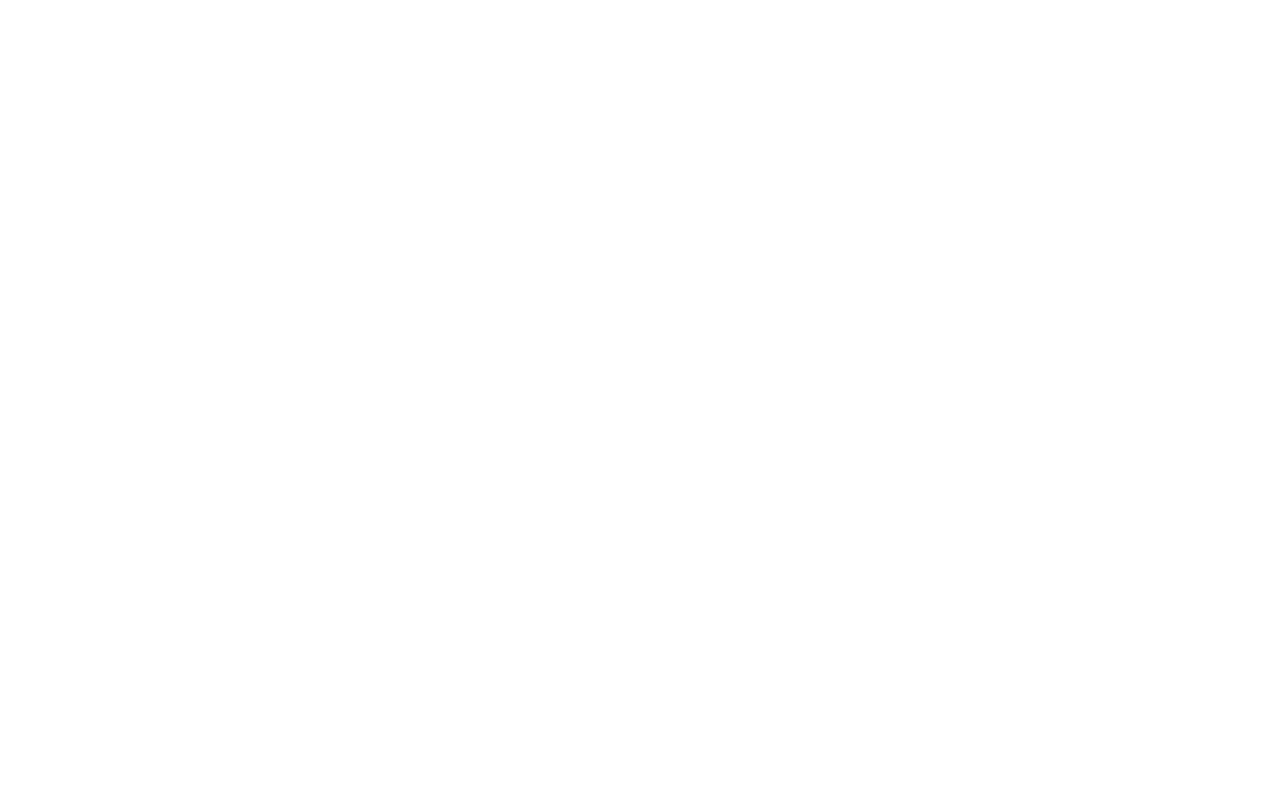
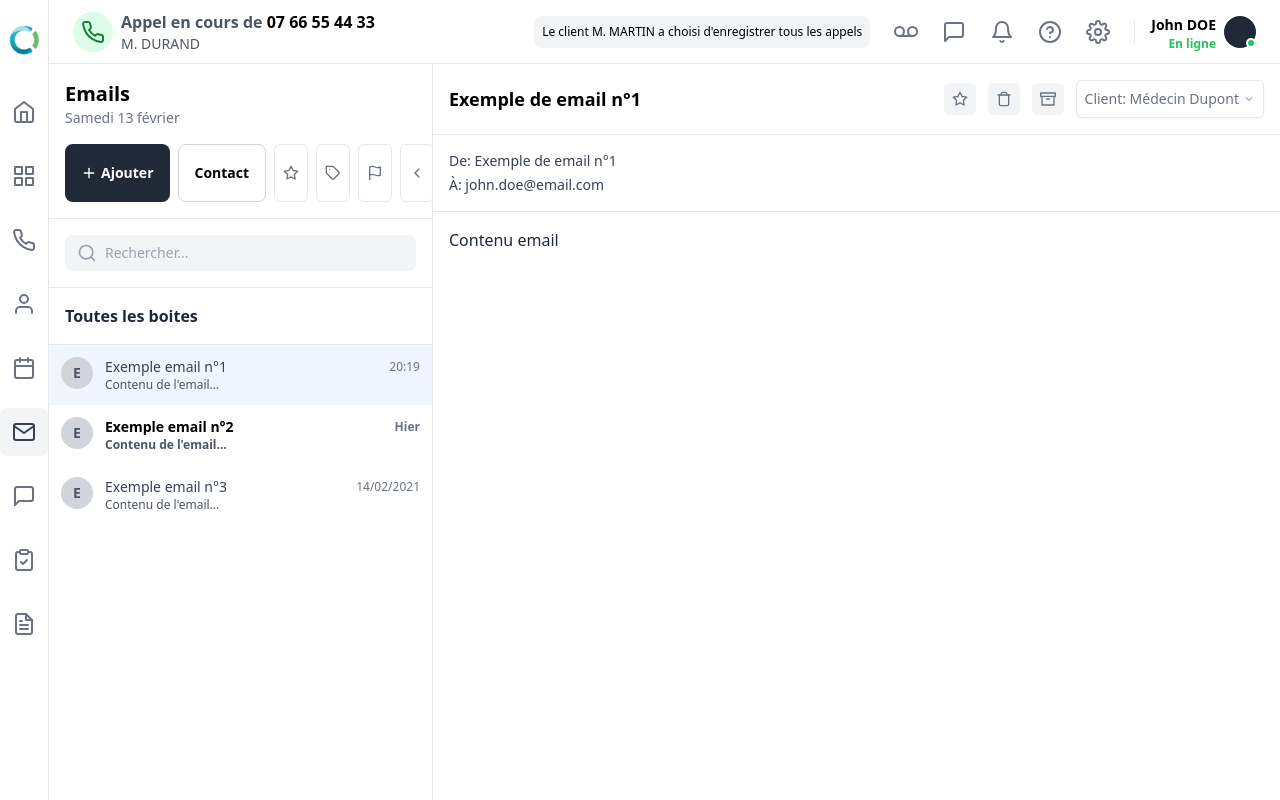
Before and after one commit to hyacinthe-waboe/Projet_Olympe, a React (Vite) app in the folder client/: page /emails in a window 1280 px wide. Before the commit this address had no page. Built offline with nearby package versions, Linux system fonts and the light colour scheme.

Commit message:
Rajout de la page Email !

```diff
--- a/client/src/App.jsx
+++ b/client/src/App.jsx
@@ -7,7 +7,8 @@ import MainLayout from "./components/layout/MainLayout.jsx";
 import HomePage from "./pages/HomePage.jsx";
 import CalendarPage from "./pages/CalendarPage.jsx";
 import MessagesPage from './pages/MessagesPage.jsx';
-import TasksPage from './pages/TasksPage.jsx'; // <-- 1. VÉRIFIEZ QUE L'IMPORT EST LÀ
+import TasksPage from './pages/TasksPage.jsx';
+import EmailsPage from './pages/EmailsPage.jsx'; // <-- NOUVEL IMPORT POUR EMAILS
 
 const Placeholder = ({ title }) => (
   <div className="p-10 text-2xl font-bold">{title}</div>
@@ -20,18 +21,17 @@ export default function App() {
       <Route element={<MainLayout />}>
         <Route path="/" element={<HomePage />} />
         <Route path="/calendar" element={<CalendarPage />} />
-        <Route path="/mail" element={<MessagesPage />} />
+
+        {/* --- ROUTES MISES À JOUR --- */}
+        <Route path="/emails" element={<EmailsPage />} />       {/* <-- LIÉ À L'ICÔNE ENVELOPPE */}
+        <Route path="/messages" element={<MessagesPage />} />   {/* <-- LIÉ À LA NOUVELLE ICÔNE CHAT */}
+        <Route path="/tasks" element={<TasksPage />} />
 
         {/* Liens restants du sidebar */}
         <Route path="/dashboard" element={<Placeholder title="Dashboard" />} />
         <Route path="/phone" element={<Placeholder title="Téléphone" />} />
         <Route path="/users" element={<Placeholder title="Utilisateurs" />} />
         <Route path="/files" element={<Placeholder title="Fichiers" />} />
-
-        {/* --- 2. CORRECTION PRINCIPALE ICI --- */}
-        {/* Assurez-vous que cette ligne utilise bien <TasksPage /> */}
-        <Route path="/tasks" element={<TasksPage />} />
-
       </Route>
     </Routes>
   );
--- a/client/src/components/layout/MainLayout.jsx
+++ b/client/src/components/layout/MainLayout.jsx
@@ -2,7 +2,7 @@
 
 import React from 'react';
 import { NavLink, Outlet } from 'react-router-dom';
-import logo from '../../assets/logo.png'; // <-- CHEMIN CORRIGÉ ICI
+import logo from '../../assets/logo.png';
 
 // --- TOUTES LES ICÔNES (pour le layout) ---
 const HomeIcon = () => (
@@ -17,7 +17,7 @@ const UserIcon = () => (
 const CalendarIcon = () => (
     <svg xmlns="http://www.w3.org/2000/svg" width="24" height="24" viewBox="0 0 24 24" fill="none" stroke="currentColor" strokeWidth="2" strokeLinecap="round" strokeLinejoin="round"><rect x="3" y="4" width="18" height="18" rx="2" ry="2"></rect><line x1="16" y1="2" x2="16" y2="6"></line><line x1="8" y1="2" x2="8" y2="6"></line><line x1="3" y1="10" x2="21" y2="10"></line></svg>
 );
-const MailIcon = () => (
+const MailIcon = () => ( // Ceci sera pour les emails
     <svg xmlns="http://www.w3.org/2000/svg" width="24" height="24" viewBox="0 0 24 24" fill="none" stroke="currentColor" strokeWidth="2" strokeLinecap="round" strokeLinejoin="round"><path d="M4 4h16c1.1 0 2 .9 2 2v12c0 1.1-.9 2-2 2H4c-1.1 0-2-.9-2-2V6c0-1.1.9-2 2-2z"></path><polyline points="22,6 12,13 2,6"></polyline></svg>
 );
 const FileTextIcon = () => (
@@ -32,6 +32,7 @@ const VoicemailIcon = () => (
 const BellIcon = () => (
     <svg xmlns="http://www.w3.org/2000/svg" width="24" height="24" viewBox="0 0 24 24" fill="none" stroke="currentColor" strokeWidth="2" strokeLinecap="round" strokeLinejoin="round"><path d="M18 8A6 6 0 0 0 6 8c0 7-3 9-3 9h18s-3-2-3-9"></path><path d="M13.73 21a2 2 0 0 1-3.46 0"></path></svg>
 );
+// --- NOUVELLE ICÔNE POUR LES MESSAGES (CHAT) ---
 const MessageSquareIcon = () => (
     <svg xmlns="http://www.w3.org/2000/svg" width="24" height="24" viewBox="0 0 24 24" fill="none" stroke="currentColor" strokeWidth="2" strokeLinecap="round" strokeLinejoin="round"><path d="M21 15a2 2 0 0 1-2 2H7l-4 4V5a2 2 0 0 1 2-2h14a2 2 0 0 1 2 2z"></path></svg>
 );
@@ -64,7 +65,8 @@ const Sidebar = () => {
                 <NavLink to="/phone" className={navLinkClasses}><PhoneIcon /></NavLink>
                 <NavLink to="/users" className={navLinkClasses}><UserIcon /></NavLink>
                 <NavLink to="/calendar" className={navLinkClasses}><CalendarIcon /></NavLink>
-                <NavLink to="/mail" className={navLinkClasses}><MailIcon /></NavLink>
+                <NavLink to="/emails" className={navLinkClasses}><MailIcon /></NavLink> {/* <-- MAINTENANT POUR LES EMAILS */}
+                <NavLink to="/messages" className={navLinkClasses}><MessageSquareIcon /></NavLink> {/* <-- NOUVELLE ICÔNE POUR LES MESSAGES */}
                 <NavLink to="/tasks" className={navLinkClasses}><TaskIcon /></NavLink>
                 <NavLink to="/files" className={navLinkClasses}><FileTextIcon /></NavLink>
             </nav>
--- /dev/null
+++ b/client/src/pages/EmailsPage.jsx
@@ -0,0 +1,151 @@
+// src/pages/EmailsPage.jsx
+
+import React, { useState } from 'react';
+
+// --- Icônes pour la page Emails ---
+const SearchIcon = () => (
+    <svg xmlns="http://www.w3.org/2000/svg" width="20" height="20" viewBox="0 0 24 24" fill="none" stroke="currentColor" strokeWidth="2" strokeLinecap="round" strokeLinejoin="round"><circle cx="11" cy="11" r="8"></circle><line x1="21" y1="21" x2="16.65" y2="16.65"></line></svg>
+);
+const PlusIcon = () => (
+    <svg xmlns="http://www.w3.org/2000/svg" width="16" height="16" viewBox="0 0 24 24" fill="none" stroke="currentColor" strokeWidth="2" strokeLinecap="round" strokeLinejoin="round"><line x1="12" y1="5" x2="12" y2="19"></line><line x1="5" y1="12" x2="19" y2="12"></line></svg>
+);
+const StarIcon = ({ filled }) => (
+    <svg xmlns="http://www.w3.org/2000/svg" width="16" height="16" viewBox="0 0 24 24" fill={filled ? "currentColor" : "none"} stroke="currentColor" strokeWidth="2" strokeLinecap="round" strokeLinejoin="round"><polygon points="12 2 15.09 8.26 22 9.27 17 14.14 18.18 21.02 12 17.77 5.82 21.02 7 14.14 2 9.27 8.91 8.26 12 2"></polygon></svg>
+);
+const TagIcon = () => (
+    <svg xmlns="http://www.w3.org/2000/svg" width="16" height="16" viewBox="0 0 24 24" fill="none" stroke="currentColor" strokeWidth="2" strokeLinecap="round" strokeLinejoin="round"><path d="M20.59 13.41l-7.17 7.17a2 2 0 0 1-2.83 0L2 12V2h10l8.59 8.59a2 2 0 0 1 0 2.82z"></path><line x1="7" y1="7" x2="7.01" y2="7"></line></svg>
+);
+const FlagIcon = () => (
+    <svg xmlns="http://www.w3.org/2000/svg" width="16" height="16" viewBox="0 0 24 24" fill="none" stroke="currentColor" strokeWidth="2" strokeLinecap="round" strokeLinejoin="round"><path d="M4 15s1-1 4-1 5 2 8 2 4-1 4-1V3s-1 1-4 1-5-2-8-2-4 1-4 1z"></path><line x1="4" y1="22" x2="4" y2="15"></line></svg>
+);
+const ArrowLeftIcon = () => (
+    <svg xmlns="http://www.w3.org/2000/svg" width="16" height="16" viewBox="0 0 24 24" fill="none" stroke="currentColor" strokeWidth="2" strokeLinecap="round" strokeLinejoin="round"><polyline points="15 18 9 12 15 6"></polyline></svg>
+);
+const ArrowRightIcon = () => (
+    <svg xmlns="http://www.w3.org/2000/svg" width="16" height="16" viewBox="0 0 24 24" fill="none" stroke="currentColor" strokeWidth="2" strokeLinecap="round" strokeLinejoin="round"><polyline points="9 18 15 12 9 6"></polyline></svg>
+);
+const TrashIcon = () => (
+    <svg xmlns="http://www.w3.org/2000/svg" width="16" height="16" viewBox="0 0 24 24" fill="none" stroke="currentColor" strokeWidth="2" strokeLinecap="round" strokeLinejoin="round"><polyline points="3 6 5 6 21 6"></polyline><path d="M19 6v14a2 2 0 0 1-2 2H7a2 2 0 0 1-2-2V6m3 0V4a2 2 0 0 1 2-2h4a2 2 0 0 1 2 2v2"></path></svg>
+);
+const ArchiveIcon = () => (
+    <svg xmlns="http://www.w3.org/2000/svg" width="16" height="16" viewBox="0 0 24 24" fill="none" stroke="currentColor" strokeWidth="2" strokeLinecap="round" strokeLinejoin="round"><polyline points="21 8 21 21 3 21 3 8"></polyline><rect x="1" y="3" width="22" height="5"></rect><line x1="10" y1="12" x2="14" y2="12"></line></svg>
+);
+const ChevronDownSmIcon = () => ( // Plus petite que ChevronDownIcon
+    <svg xmlns="http://www.w3.org/2000/svg" width="12" height="12" viewBox="0 0 24 24" fill="none" stroke="currentColor" strokeWidth="2" strokeLinecap="round" strokeLinejoin="round"><polyline points="6 9 12 15 18 9"></polyline></svg>
+);
+
+// --- Données de simulation ---
+const emailList = [
+    { id: 1, sender: 'Exemple email n°1', subject: 'Contenu de l\'email...', time: '20:19', read: true, selected: true },
+    { id: 2, sender: 'Exemple email n°2', subject: 'Contenu de l\'email...', time: 'Hier', read: false },
+    { id: 3, sender: 'Exemple email n°3', subject: 'Contenu de l\'email...', time: '14/02/2021', read: true },
+];
+
+const currentEmail = {
+    sender: 'Exemple de email n°1',
+    subject: 'Contenu de l\'email...',
+    to: 'john.doe@email.com',
+    content: 'Contenu email',
+};
+
+// --- Composant: Colonne de gauche (Liste des emails) ---
+const EmailList = () => {
+    return (
+        <div className="w-96 bg-white border-r border-gray-200 flex flex-col">
+            {/* Header */}
+            <div className="p-4 border-b border-gray-200">
+                <h2 className="text-xl font-semibold">Emails</h2>
+                <p className="text-sm text-gray-500">Samedi 13 février</p>
+                <div className="flex space-x-2 mt-4">
+                    <button className="px-4 py-2 rounded-lg bg-gray-800 text-white text-sm font-semibold flex items-center space-x-1">
+                        <PlusIcon />
+                        <span>Ajouter</span>
+                    </button>
+                    <button className="px-4 py-2 rounded-lg border border-gray-300 text-sm font-semibold">Contact</button>
+                    <button className="p-2 border rounded-md text-gray-500 hover:bg-gray-100"><StarIcon /></button>
+                    <button className="p-2 border rounded-md text-gray-500 hover:bg-gray-100"><TagIcon /></button>
+                    <button className="p-2 border rounded-md text-gray-500 hover:bg-gray-100"><FlagIcon /></button>
+                    <button className="p-2 border rounded-md text-gray-500 hover:bg-gray-100"><ArrowLeftIcon /></button>
+                    <button className="p-2 border rounded-md text-gray-500 hover:bg-gray-100"><ArrowRightIcon /></button>
+                    <button className="flex items-center space-x-1 p-2 bg-white border rounded-md shadow-sm text-sm font-medium">
+                        <span>Boîte de réception</span>
+                        <ChevronDownSmIcon />
+                    </button>
+                </div>
+            </div>
+
+            {/* Barre de recherche */}
+            <div className="p-4 border-b border-gray-200">
+                <div className="relative">
+                    <input type="text" placeholder="Rechercher..." className="w-full pl-10 pr-4 py-2 bg-gray-100 rounded-lg text-sm" />
+                    <div className="absolute left-3 top-1/2 -translate-y-1/2 text-gray-400"><SearchIcon /></div>
+                </div>
+            </div>
+
+            {/* Onglets (simulés) */}
+            <div className="p-4 border-b border-gray-200">
+                <button className="font-semibold text-gray-800">Toutes les boites</button>
+            </div>
+
+            {/* Liste des emails */}
+            <div className="flex-1 overflow-y-auto">
+                {emailList.map(email => (
+                    <div key={email.id} className={`flex p-3 space-x-3 cursor-pointer ${email.selected ? 'bg-blue-50' : 'hover:bg-gray-50'} ${!email.read ? 'font-semibold' : 'text-gray-700'}`}>
+                        <div className="w-8 h-8 rounded-full bg-gray-300 flex items-center justify-center font-bold text-gray-600 text-sm">
+                            {email.sender[0]}
+                        </div>
+                        <div className="flex-1 min-w-0">
+                            <div className="flex justify-between items-center">
+                                <h3 className="text-sm truncate">{email.sender}</h3>
+                                <span className="text-xs text-gray-500 flex-shrink-0 ml-2">{email.time}</span>
+                            </div>
+                            <p className="text-xs text-gray-600 truncate">{email.subject}</p>
+                        </div>
+                    </div>
+                ))}
+            </div>
+        </div>
+    );
+};
+
+// --- Composant: Colonne centrale (Contenu de l'email) ---
+const EmailContent = () => (
+    <div className="flex-1 flex flex-col bg-white">
+        {/* Header de l'email */}
+        <div className="flex items-center justify-between p-4 border-b border-gray-200">
+            <h3 className="text-lg font-semibold">{currentEmail.sender}</h3>
+            <div className="flex items-center space-x-3 text-gray-500">
+                <button className="p-2 bg-gray-100 rounded-md hover:text-gray-800"><StarIcon /></button>
+                <button className="p-2 bg-gray-100 rounded-md hover:text-gray-800"><TrashIcon /></button>
+                <button className="p-2 bg-gray-100 rounded-md hover:text-gray-800"><ArchiveIcon /></button>
+                <button className="flex items-center space-x-1 p-2 bg-white border rounded-md shadow-sm text-sm font-medium">
+                    <span>Client: Médecin Dupont</span>
+                    <ChevronDownSmIcon />
+                </button>
+            </div>
+        </div>
+
+        {/* Détails de l'email */}
+        <div className="p-4 border-b border-gray-200 text-sm text-gray-700">
+            <p className="mb-1">De: <span className="font-medium">{currentEmail.sender}</span></p>
+            <p>À: <span className="font-medium">{currentEmail.to}</span></p>
+        </div>
+
+        {/* Contenu de l'email */}
+        <div className="flex-1 p-4 overflow-y-auto text-gray-800">
+            <p>{currentEmail.content}</p>
+            {/* Ici, le contenu réel de l'email serait rendu */}
+        </div>
+    </div>
+);
+
+
+// --- COMPOSANT PRINCIPAL DE LA PAGE EMAILS ---
+export default function EmailsPage() {
+  return (
+    <div className="flex flex-1 overflow-hidden">
+        <EmailList />
+        <EmailContent />
+    </div>
+  );
+}
```
